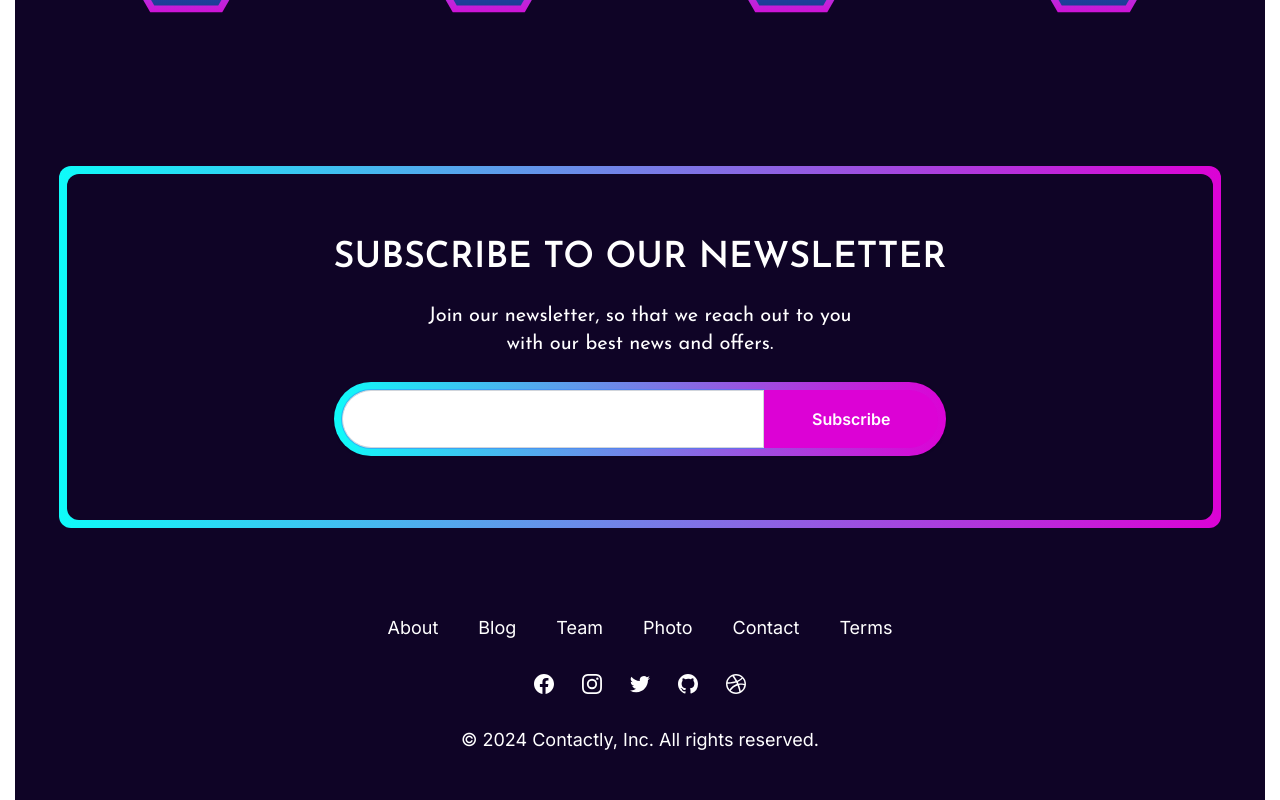
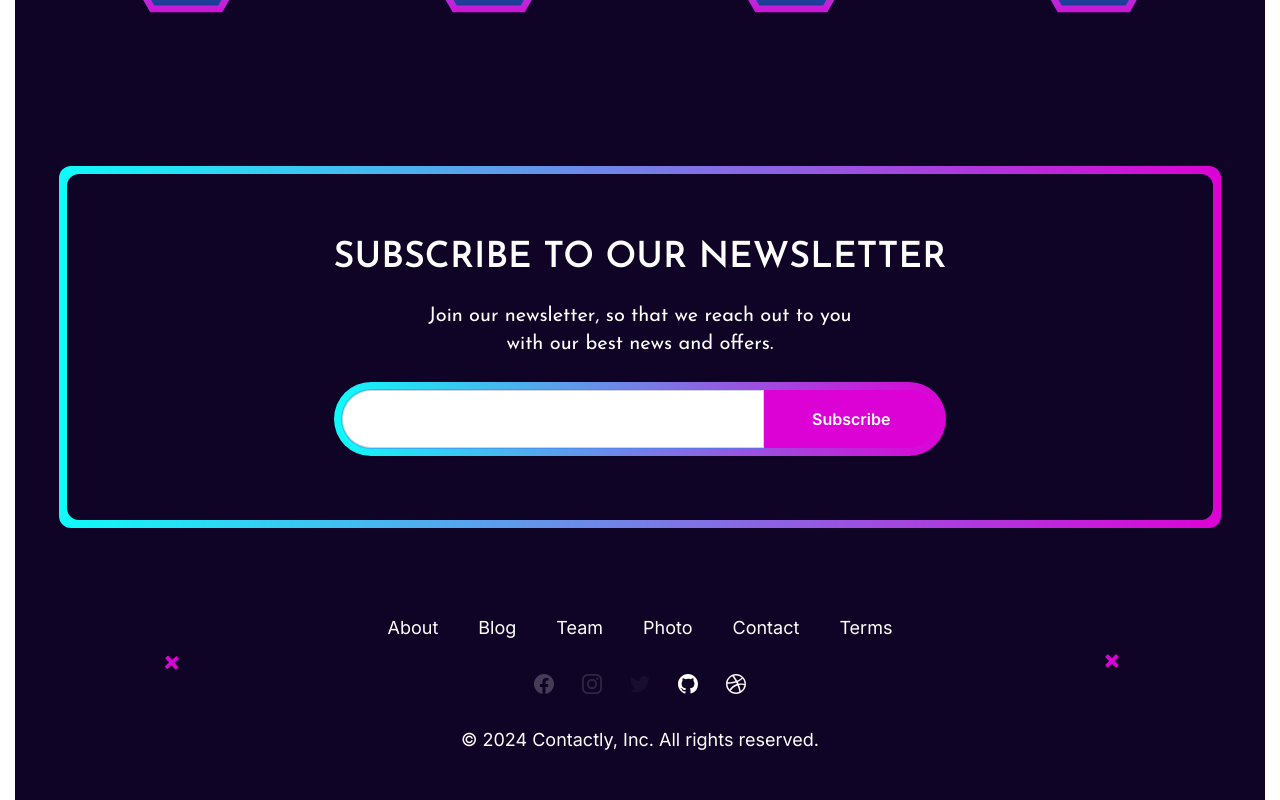
Before and after one commit to subroto23/contact-management-frontend, a Next.js app: page / in a window 1280 px wide. Shown: the part 794-1594 px from the top of the page. Built offline with nearby package versions, Linux system fonts and the light colour scheme; a web font is replaced by a local one.

Commit message:
In view Adding

```diff
--- a/src/animate/footer.animate.ts
+++ b/src/animate/footer.animate.ts
@@ -1,3 +1,5 @@
+import { delay } from "framer-motion";
+
 export const footerAnimate = {
   hidden: { opacity: 0, y: 100 },
   visible: {
@@ -8,3 +10,63 @@ export const footerAnimate = {
     },
   },
 };
+export const footerAnimateIconParint = {
+  hidden: { scale: 1.3 },
+  visible: {
+    scale: 1,
+    transition: {
+      duration: 1,
+      staggerChildren: 0.3,
+      delay: 1,
+    },
+  },
+};
+
+export const footerAnimateIconChild = {
+  hidden: { opacity: 0 },
+  visible: {
+    opacity: 1,
+    transition: {
+      duration: 5,
+      repeat: Infinity,
+      repeatType: "spring",
+      bounce: 1,
+    },
+  },
+};
+
+export const footerIconLeftAnimate = {
+  hidden: { x: 100, y: -60, rotate: 0 },
+  visible: {
+    opacity: 1,
+    x: [-50, 90, -60, 0, 100],
+    y: 0,
+    rotate: [0, 45, 90, 0],
+    transition: {
+      duration: 15,
+      delay: 0.3,
+      repeat: Infinity,
+      type: "tween",
+      ease: "linear",
+      repeatType: "mirror",
+    },
+  },
+};
+
+export const footerIconRightAnimate = {
+  hidden: { x: 100, y: -60, rotate: 0 },
+  visible: {
+    opacity: 1,
+    x: [100, 0, -60, 90, 50],
+    y: 0,
+    rotate: [0, 45, 90, 0],
+    transition: {
+      duration: 15,
+      delay: 0.7,
+      repeat: Infinity,
+      type: "tween",
+      ease: "linear",
+      repeatType: "mirror",
+    },
+  },
+};
--- a/src/app/(withNavbarAndFooter)/layout.tsx
+++ b/src/app/(withNavbarAndFooter)/layout.tsx
@@ -1,4 +1,5 @@
 // import Footer from "@/components/Shared/Footer";
+import Footer from "@/components/Shared/Footer";
 import Navbar from "@/components/Shared/Navbar";
 import Container from "@/components/ui/Container/Container";
 import React from "react";
@@ -9,6 +10,7 @@ const layout = ({ children }: { children: React.ReactNode }) => {
       <Container>
         <Navbar />
         <div className=" overflow-x-hidden">{children}</div>
+        <Footer />
       </Container>
       {/* <Footer /> */}
     </>
--- a/src/app/(withNavbarAndFooter)/page.tsx
+++ b/src/app/(withNavbarAndFooter)/page.tsx
@@ -11,7 +11,6 @@ const HomePage = async () => {
       <EffectBanner />
       <CrudOperationUi />
       <SubscribeNewsLetter />
-      <Footer />
     </>
   );
 };
--- a/src/components/Pages/HomePage/Banner/Banner.tsx
+++ b/src/components/Pages/HomePage/Banner/Banner.tsx
@@ -7,18 +7,21 @@ import {
 } from "@/animate/banner.animate";
 import pattern from "@/assets/images/Pattern.png";
 import manPhoto from "@/assets/images/manPhoto.png";
-import { motion } from "framer-motion";
+import { motion, useInView } from "framer-motion";
+import { useRef } from "react";
 
 const Banner = () => {
+  const ref = useRef<HTMLDivElement>(null);
+  const inView = useInView(ref);
   return (
     <>
-      <div className="relative h-full overflow-hidden">
+      <div ref={ref} className="relative h-full overflow-hidden">
         {/* Background  */}
         <div>
           <motion.div
             variants={backgroundImage}
             initial="hidden"
-            animate="animate"
+            animate={inView ? "animate" : "hidden"}
             className="banner-blur-container"
           ></motion.div>
           {/* Background overlay top*/}
@@ -38,7 +41,7 @@ const Banner = () => {
         <motion.div
           variants={textAnimateParient}
           initial="hidden"
-          animate="visible"
+          animate={inView ? "visible" : "hidden"}
           className="md:py-16 "
         >
           {/*Left Content */}
--- a/src/components/Pages/HomePage/CrudUi/CrudOperationUi.tsx
+++ b/src/components/Pages/HomePage/CrudUi/CrudOperationUi.tsx
@@ -4,14 +4,18 @@ import {
   hexagonalAnimateParient,
 } from "@/animate/hexagonal.animate";
 import Hexagonal from "@/components/ui/Hexagonal/Hexagonal";
-import { motion } from "framer-motion";
+import { motion, useInView } from "framer-motion";
+import { useRef } from "react";
 
 const CrudOperationUi = () => {
+  const ref = useRef<HTMLDivElement>(null);
+  const inView = useInView(ref);
   return (
     <motion.div
+      ref={ref}
       variants={hexagonalAnimateParient}
       initial="hidden"
-      whileInView="visible"
+      animate={inView ? "visible" : "hidden"}
       viewport={{ once: true }}
       className="grid grid-cols-2 md:grid-cols-4 md:p-5 mt-8"
     >
--- a/src/components/Pages/HomePage/SubscribeNewsLetter/SubscribeNewsLetter.tsx
+++ b/src/components/Pages/HomePage/SubscribeNewsLetter/SubscribeNewsLetter.tsx
@@ -1,16 +1,19 @@
 "use client";
 import { subscribeAnimate } from "@/animate/Subscribe.animate";
 import GredentBorder from "@/components/ui/GredientBorder/GredientBorder";
-import { motion } from "framer-motion";
+import { motion, useInView } from "framer-motion";
+import { useRef } from "react";
 
 const SubscribeNewsLetter = () => {
+  const ref = useRef<HTMLDivElement>(null);
+  const inView = useInView(ref);
   return (
     <>
       <motion.div
+        ref={ref}
         variants={subscribeAnimate}
         initial="hidden"
-        whileInView="visible"
-        viewport={{ once: true }}
+        animate={inView ? "visible" : "hidden"}
         className="md:p-10 mx-1 mt-16"
       >
         <GredentBorder
--- a/src/components/Shared/Footer.tsx
+++ b/src/components/Shared/Footer.tsx
@@ -1,17 +1,25 @@
 "use client";
 import Link from "next/link";
-import { motion } from "framer-motion";
-import { footerAnimate } from "@/animate/footer.animate";
+import { motion, useInView } from "framer-motion";
+import {
+  footerAnimate,
+  footerAnimateIconChild,
+  footerAnimateIconParint,
+  footerIconLeftAnimate,
+  footerIconRightAnimate,
+} from "@/animate/footer.animate";
+import { useRef } from "react";
 
 const Footer = () => {
+  const ref = useRef<HTMLDivElement>(null);
+  const inView = useInView(ref);
   return (
-    <div className="overflow-hidden">
+    <div ref={ref} className="overflow-hidden">
       <motion.div
         variants={footerAnimate}
         initial="hidden"
-        whileInView="visible"
-        viewport={{ once: true }}
-        className="max-w-screen-xl px-4 py-12 mx-auto space-y-8 overflow-hidden sm:px-6 lg:px-8"
+        animate={inView ? "visible" : "hidden"}
+        className="max-w-screen-xl relative px-4 py-12 mx-auto space-y-8 overflow-hidden sm:px-6 lg:px-8"
       >
         <nav className="flex flex-wrap justify-center -mx-5 -my-2">
           <div className="px-5 py-2">
@@ -63,7 +71,14 @@ const Footer = () => {
             </Link>
           </div>
         </nav>
-        <div className="flex justify-center mt-8 space-x-6">
+        <motion.div
+          variants={footerAnimateIconParint}
+          initial="hidden"
+          whileInView="visible"
+          viewport={{ once: true }}
+          className="flex justify-center mt-8 space-x-6"
+        >
+          <motion.div variants={footerAnimateIconChild}>
             <Link href="/" className="text-white hover:text-white">
               <span className="sr-only">Facebook</span>
               <svg
@@ -79,6 +94,8 @@ const Footer = () => {
                 ></path>
               </svg>
             </Link>
+          </motion.div>
+          <motion.div variants={footerAnimateIconChild}>
             <Link href="/" className="text-white hover:text-white">
               <span className="sr-only">Instagram</span>
               <svg
@@ -94,6 +111,8 @@ const Footer = () => {
                 ></path>
               </svg>
             </Link>
+          </motion.div>
+          <motion.div variants={footerAnimateIconChild}>
             <Link href="/" className="text-white hover:text-white">
               <span className="sr-only">Twitter</span>
               <svg
@@ -105,6 +124,8 @@ const Footer = () => {
                 <path d="M8.29 20.251c7.547 0 11.675-6.253 11.675-11.675 0-.178 0-.355-.012-.53A8.348 8.348 0 0022 5.92a8.19 8.19 0 01-2.357.646 4.118 4.118 0 001.804-2.27 8.224 8.224 0 01-2.605.996 4.107 4.107 0 00-6.993 3.743 11.65 11.65 0 01-8.457-4.287 4.106 4.106 0 001.27 5.477A4.072 4.072 0 012.8 9.713v.052a4.105 4.105 0 003.292 4.022 4.095 4.095 0 01-1.853.07 4.108 4.108 0 003.834 2.85A8.233 8.233 0 012 18.407a11.616 11.616 0 006.29 1.84"></path>
               </svg>
             </Link>
+          </motion.div>
+          <motion.div variants={footerAnimateIconChild}>
             <Link href="/" className="text-white hover:text-white">
               <span className="sr-only">GitHub</span>
               <svg
@@ -120,6 +141,8 @@ const Footer = () => {
                 ></path>
               </svg>
             </Link>
+          </motion.div>
+          <motion.div variants={footerAnimateIconChild}>
             <Link href="/" className="text-white hover:text-white">
               <span className="sr-only">Dribbble</span>
               <svg
@@ -135,10 +158,75 @@ const Footer = () => {
                 ></path>
               </svg>
             </Link>
-        </div>
+          </motion.div>
+        </motion.div>
         <p className="mt-8 text-lg leading-6 text-center text-white">
           © 2024 Contactly, Inc. All rights reserved.
         </p>
+
+        {/* Animated Icon */}
+        <div className="absolute md:top-[40%] md:left-[10%] bottom-5">
+          <motion.div
+            variants={footerIconLeftAnimate}
+            initial="hidden"
+            whileInView="visible"
+            viewport={{ once: true }}
+          >
+            <svg
+              fill="#DC02D5"
+              version="1.1"
+              id="Capa_1"
+              xmlns="http://www.w3.org/2000/svg"
+              viewBox="0 0 349.03 349.031"
+              className="w-4 h-4 text-primaryColor "
+            >
+              <g id="SVGRepo_bgCarrier" stroke-width="0"></g>
+              <g
+                id="SVGRepo_tracerCarrier"
+                stroke-linecap="round"
+                stroke-linejoin="round"
+              ></g>
+              <g id="SVGRepo_iconCarrier">
+                {" "}
+                <g>
+                  {" "}
+                  <path d="M349.03,141.226v66.579c0,5.012-4.061,9.079-9.079,9.079H216.884v123.067c0,5.019-4.067,9.079-9.079,9.079h-66.579 c-5.009,0-9.079-4.061-9.079-9.079V216.884H9.079c-5.016,0-9.079-4.067-9.079-9.079v-66.579c0-5.013,4.063-9.079,9.079-9.079 h123.068V9.079c0-5.018,4.069-9.079,9.079-9.079h66.579c5.012,0,9.079,4.061,9.079,9.079v123.068h123.067 C344.97,132.147,349.03,136.213,349.03,141.226z"></path>{" "}
+                </g>{" "}
+              </g>
+            </svg>
+          </motion.div>
+        </div>
+        <div className="absolute md:top-[40%] right-[10%] bottom-5">
+          <motion.div
+            variants={footerIconRightAnimate}
+            initial="hidden"
+            whileInView="visible"
+            viewport={{ once: true }}
+          >
+            <svg
+              fill="#DC02D5"
+              version="1.1"
+              id="Capa_1"
+              xmlns="http://www.w3.org/2000/svg"
+              viewBox="0 0 349.03 349.031"
+              className="w-4 h-4 text-primaryColor "
+            >
+              <g id="SVGRepo_bgCarrier" stroke-width="0"></g>
+              <g
+                id="SVGRepo_tracerCarrier"
+                stroke-linecap="round"
+                stroke-linejoin="round"
+              ></g>
+              <g id="SVGRepo_iconCarrier">
+                {" "}
+                <g>
+                  {" "}
+                  <path d="M349.03,141.226v66.579c0,5.012-4.061,9.079-9.079,9.079H216.884v123.067c0,5.019-4.067,9.079-9.079,9.079h-66.579 c-5.009,0-9.079-4.061-9.079-9.079V216.884H9.079c-5.016,0-9.079-4.067-9.079-9.079v-66.579c0-5.013,4.063-9.079,9.079-9.079 h123.068V9.079c0-5.018,4.069-9.079,9.079-9.079h66.579c5.012,0,9.079,4.061,9.079,9.079v123.068h123.067 C344.97,132.147,349.03,136.213,349.03,141.226z"></path>{" "}
+                </g>{" "}
+              </g>
+            </svg>
+          </motion.div>
+        </div>
       </motion.div>
     </div>
   );
```
Lines whose indentation alone changed are shown as unchanged.
